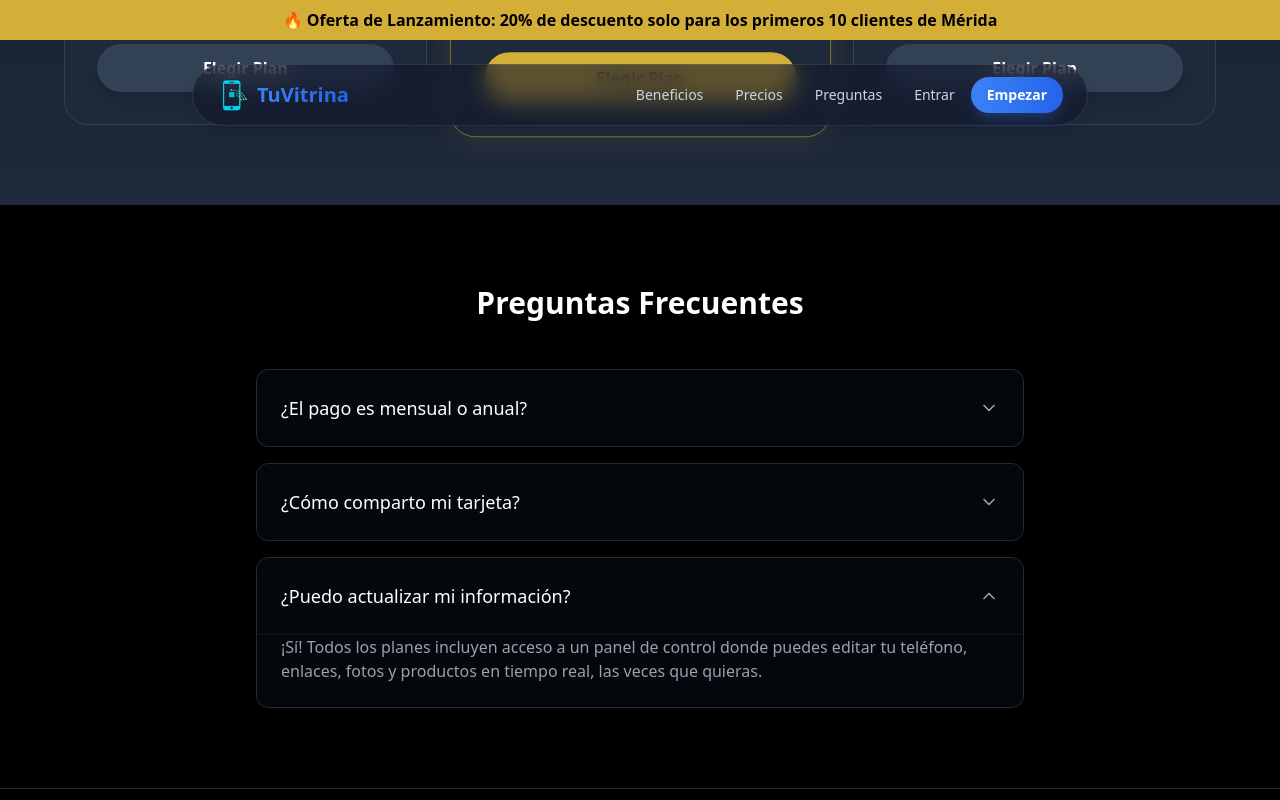
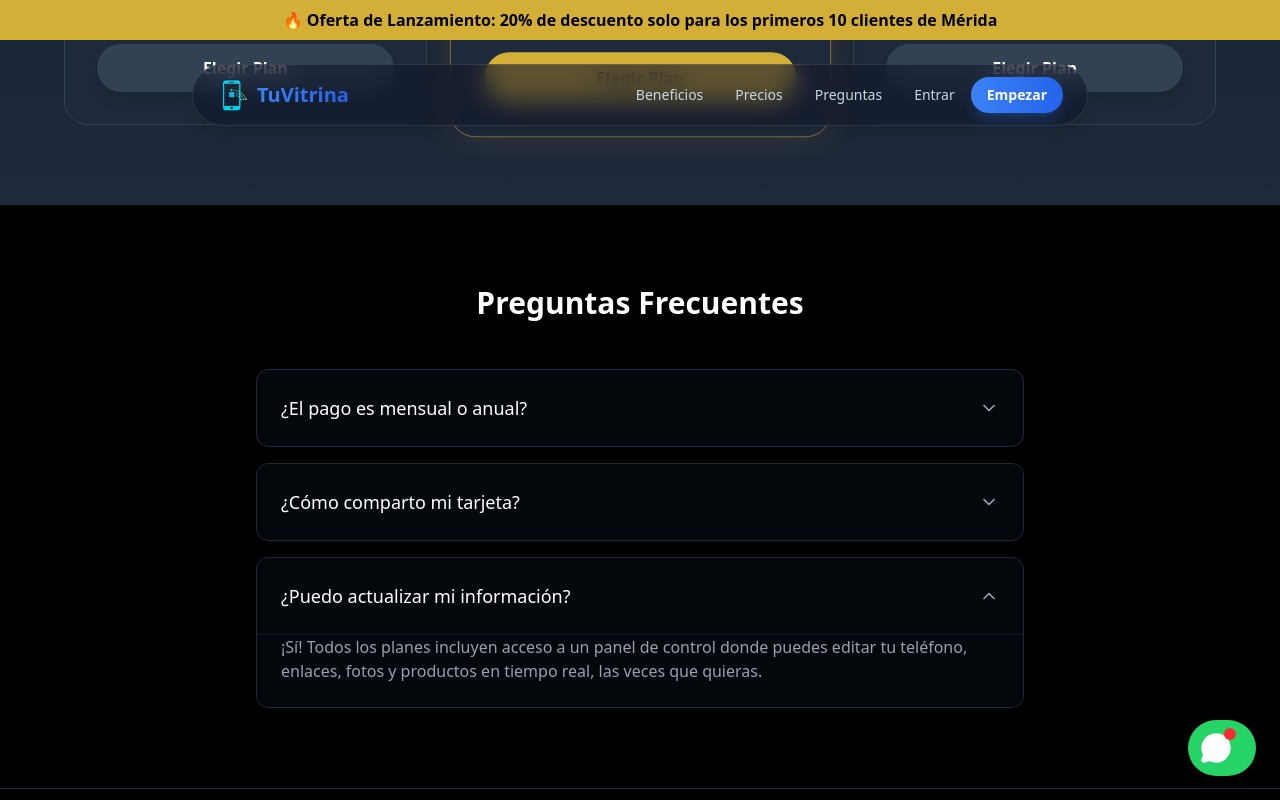
Before and after one commit to manuelsansoresg/tuvitrina, a Next.js app: page / in a window 1280 px wide. Both pictures are taken after a click on the button "¿Puedo actualizar mi información?". Shown: the part 2831-3631 px from the top of the page. Built offline with nearby package versions, Linux system fonts and the light colour scheme; no server answers; what mercadopago would draw is missing.

Commit message:
feat: add WhatsApp button for customer support
Add a floating WhatsApp button component that allows users to quickly contact support. The button includes a subtle animation and expands on hover to show "¿Necesitas ayuda?" text for better user experience.

```diff
--- a/src/app/page.tsx
+++ b/src/app/page.tsx
@@ -8,6 +8,7 @@ import { Features } from "@/components/Features";
 import { Pricing } from "@/components/Pricing";
 import { FAQ } from "@/components/FAQ";
 import { Footer } from "@/components/Footer";
+import { WhatsAppButton } from "@/components/WhatsAppButton";
 import { auth } from "@/auth";
 
 export default async function Home() {
@@ -25,6 +26,7 @@ export default async function Home() {
       <Pricing />
       <FAQ />
       <Footer />
+      <WhatsAppButton />
     </main>
   );
 }
--- /dev/null
+++ b/src/components/WhatsAppButton.tsx
@@ -0,0 +1,38 @@
+"use client";
+
+import Link from "next/link";
+import { MessageCircle } from "lucide-react";
+import { useState, useEffect } from "react";
+
+export function WhatsAppButton() {
+  const [mounted, setMounted] = useState(false);
+  const phoneNumber = "529991575581";
+  const message = "Hola, necesito ayuda con mi tarjeta digital en TuVitrina.";
+
+  useEffect(() => {
+    setMounted(true);
+  }, []);
+
+  if (!mounted) return null;
+
+  return (
+    <Link
+      href={`https://wa.me/${phoneNumber}?text=${encodeURIComponent(message)}`}
+      target="_blank"
+      rel="noopener noreferrer"
+      className="fixed bottom-6 right-6 z-50 flex items-center gap-3 rounded-full bg-[#25D366] p-3 text-white shadow-lg transition-all duration-300 hover:scale-105 hover:bg-[#20bd5a] hover:shadow-xl focus:outline-none focus:ring-2 focus:ring-[#25D366] focus:ring-offset-2 focus:ring-offset-background group"
+      aria-label="Contactar por WhatsApp"
+    >
+      <div className="relative flex items-center justify-center">
+        <MessageCircle className="h-8 w-8 fill-current" />
+        <span className="absolute -right-1 -top-1 flex h-3 w-3">
+          <span className="animate-ping absolute inline-flex h-full w-full rounded-full bg-white opacity-75"></span>
+          <span className="relative inline-flex rounded-full h-3 w-3 bg-red-500"></span>
+        </span>
+      </div>
+      <span className="max-w-0 overflow-hidden whitespace-nowrap font-medium transition-all duration-300 group-hover:max-w-xs group-hover:pr-2">
+        ¿Necesitas ayuda?
+      </span>
+    </Link>
+  );
+}
```
